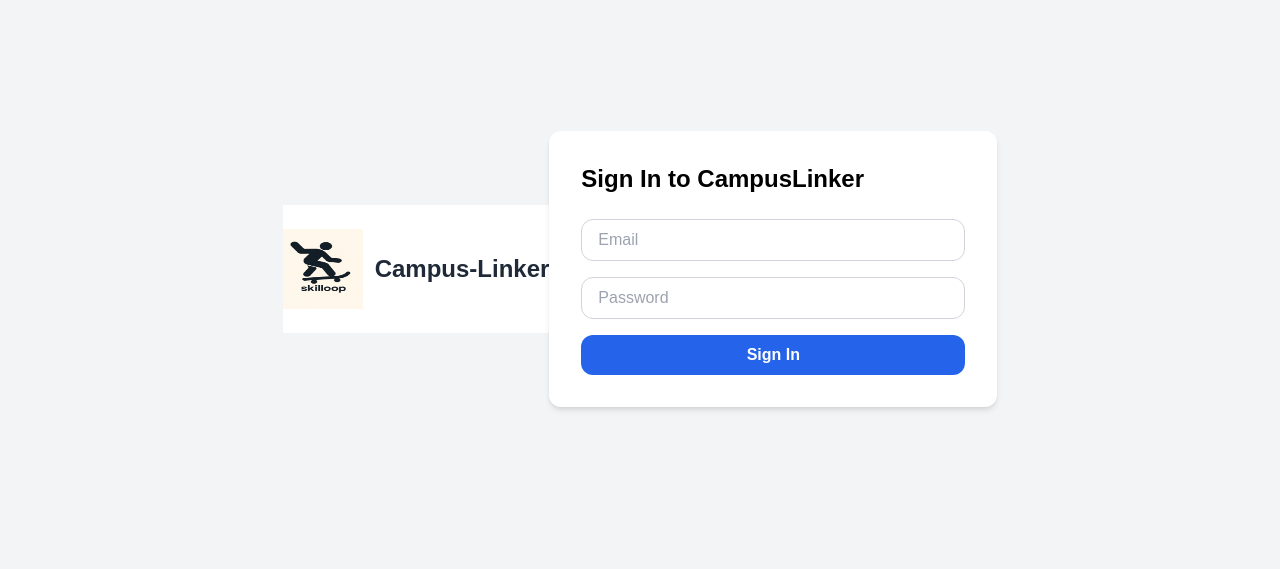
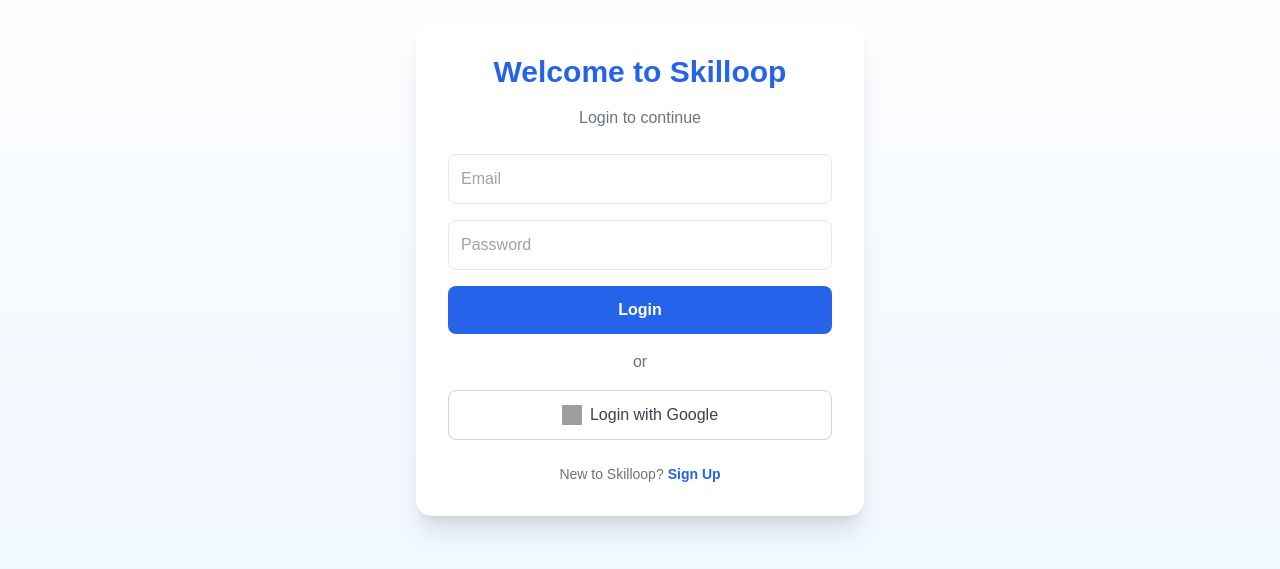
Before and after one commit to Suryansh-Varma/campuslinker, a Next.js app: page /signin in a window 1280 px wide. Shown: the part 131-700 px from the top of the page. Built offline with nearby package versions, Linux system fonts and the light colour scheme; grey boxes are pictures that could not be loaded.

Commit message:
Update page.tsx

```diff
--- a/src/app/signin/page.tsx
+++ b/src/app/signin/page.tsx
@@ -1,40 +1,68 @@
+import React, { useState } from 'react';
 
-import React from "react";
+const Login = () => {
+  const [isLogin, setIsLogin] = useState(true);
 
-export default function SignInPage() {
   return (
-    <div className="min-h-screen flex items-center justify-center bg-gray-100">
-      <header className="flex items-center justify-center py-6 bg-white">
-        <img
-          src="/pics/logo.png" // Make sure this is in your /public directory
-          alt="CampusLinker Logo"
-          className="w-20 h-20 mr-3"
-        />
-        <h1 className="text-2xl font-bold text-gray-800">Campus-Linker</h1>
-      </header>
-      <div className="bg-white p-8 rounded-xl shadow-md w-full max-w-md">
-        <h1 className="text-2xl font-bold mb-6 text-black">Sign In to CampusLinker</h1>
+    <div className="min-h-screen flex items-center justify-center bg-gradient-to-b from-white to-blue-50 px-4">
+      <div className="bg-white p-8 rounded-2xl shadow-xl w-full max-w-md transition-all">
+        <h2 className="text-3xl font-bold text-center text-blue-600 mb-4">
+          Welcome to Skilloop
+        </h2>
+        <p className="text-center mb-6 text-gray-500">
+          {isLogin ? "Login to continue" : "Create your account"}
+        </p>
+
         <form className="space-y-4">
+          {!isLogin && (
+            <input
+              type="text"
+              placeholder="Full Name"
+              className="w-full p-3 border border-gray-200 rounded-lg focus:outline-none focus:ring-2 focus:ring-blue-400"
+            />
+          )}
+
           <input
             type="email"
             placeholder="Email"
-            className="w-full px-4 py-2 border border-gray-300 rounded-xl"
-            required
+            className="w-full p-3 border border-gray-200 rounded-lg focus:outline-none focus:ring-2 focus:ring-blue-400"
           />
+
           <input
             type="password"
             placeholder="Password"
-            className="w-full px-4 py-2 border border-gray-300 rounded-xl"
-            required
+            className="w-full p-3 border border-gray-200 rounded-lg focus:outline-none focus:ring-2 focus:ring-blue-400"
           />
+
           <button
             type="submit"
-            className="w-full bg-blue-600 hover:bg-blue-700 text-white px-4 py-2 rounded-xl font-semibold"
+            className="w-full bg-blue-600 text-white py-3 rounded-lg font-semibold hover:bg-blue-700 transition"
           >
-            Sign In
+            {isLogin ? "Login" : "Sign Up"}
           </button>
         </form>
+
+        <div className="my-4 text-center text-gray-500">or</div>
+
+        <button
+          className="w-full border border-gray-300 text-gray-700 py-3 rounded-lg flex justify-center items-center hover:bg-gray-100 transition"
+        >
+          <img src="https://www.svgrepo.com/show/475656/google-color.svg" alt="Google" className="w-5 h-5 mr-2" />
+          {isLogin ? "Login with Google" : "Sign up with Google"}
+        </button>
+
+        <p className="text-center text-sm text-gray-500 mt-6">
+          {isLogin ? "New to Skilloop?" : "Already have an account?"}
+          <button
+            onClick={() => setIsLogin(!isLogin)}
+            className="text-blue-600 font-semibold ml-1 hover:underline"
+          >
+            {isLogin ? "Sign Up" : "Login"}
+          </button>
+        </p>
       </div>
     </div>
   );
-}
+};
+
+export default Login;
```
